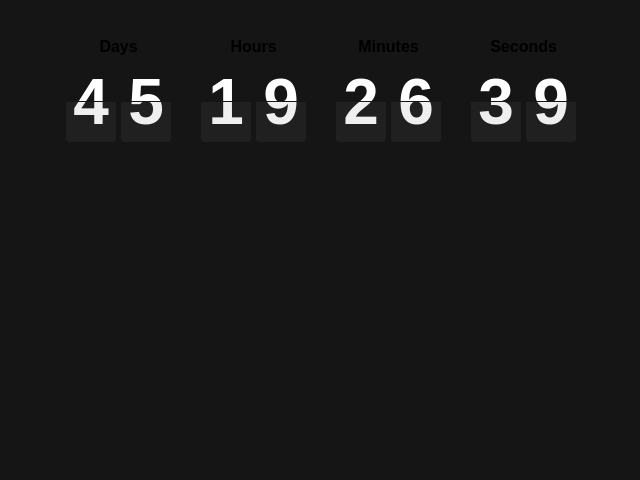
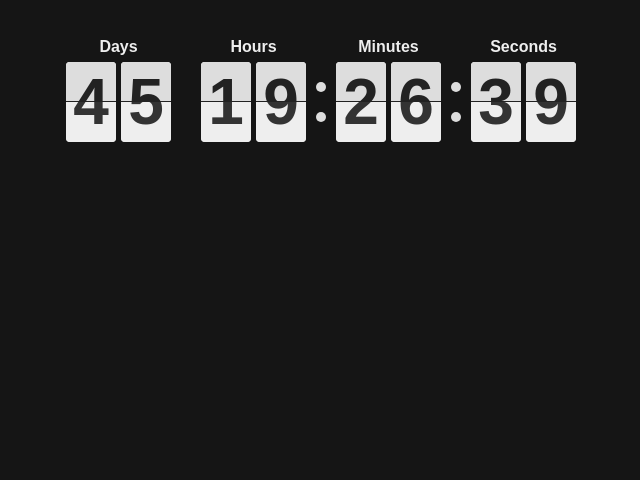
Before and after one commit to ilyjasmine/easter, a plain HTML site: page index.html in a window 1280 px wide. Shown: the part 320-800 px from the top of the page, without its empty margins (319-959 px from the left). Drawn offline with Linux system fonts and the light colour scheme.

Commit message:
reverting more stuff cuz I broke the code
:3

```diff
--- a/css/flipdown/flipdown.css
+++ b/css/flipdown/flipdown.css
@@ -31,6 +31,39 @@
 /* Hinge */
 .flipdown.flipdown__theme-dark .rotor:after {
   border-top: solid 1px #151515;
+}
+
+/********** Theme: light **********/
+/* Font styles */
+.flipdown.flipdown__theme-light {
+  font-family: sans-serif;
+  font-weight: bold;
+}
+/* Rotor group headings */
+.flipdown.flipdown__theme-light .rotor-group-heading:before {
+  color: #EEEEEE;
+}
+/* Delimeters */
+.flipdown.flipdown__theme-light .rotor-group:nth-child(n+2):nth-child(-n+3):before,
+.flipdown.flipdown__theme-light .rotor-group:nth-child(n+2):nth-child(-n+3):after {
+  background-color: #DDDDDD;
+}
+/* Rotor tops */
+.flipdown.flipdown__theme-light .rotor,
+.flipdown.flipdown__theme-light .rotor-top,
+.flipdown.flipdown__theme-light .rotor-leaf-front {
+  color: #222222;
+  background-color: #DDDDDD;
+}
+/* Rotor bottoms */
+.flipdown.flipdown__theme-light .rotor-bottom,
+.flipdown.flipdown__theme-light .rotor-leaf-rear {
+  color: #333333;
+  background-color: #EEEEEE;
+}
+/* Hinge */
+.flipdown.flipdown__theme-light .rotor:after {
+  border-top: solid 1px #222222;
 }
 
 
```
